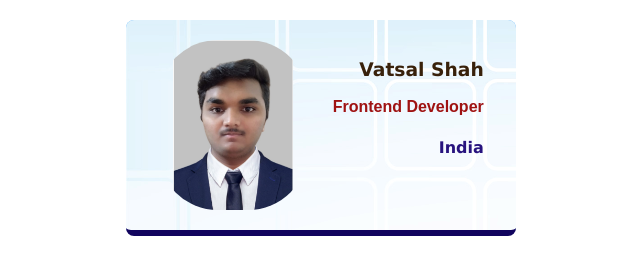
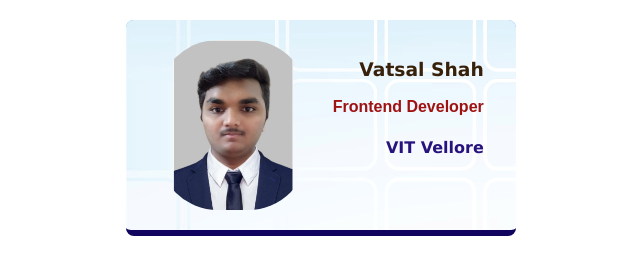
Before and after one commit to VatsalS31/bussines-card, a plain HTML site: page index.html in a window 1280 px wide. Shown: the full height of the page, 319-959 px from the left. Drawn offline with Linux system fonts and the light colour scheme.

Commit message:
Update index.html

```diff
--- a/index.html
+++ b/index.html
@@ -8,7 +8,7 @@
             <div >
                 <h3>Vatsal Shah</h3>
                 <p>Frontend Developer</p>
-                <h4>India</h4>
+                <h4>VIT Vellore</h4>
             </div>
             <!-- <img class="flag" src="https://tse1.mm.bing.net/th?id=OIP.YHufaYYtdq8EtHQRPAx_9QHaE8&pid=Api&P=0"> -->
         </div>
```
